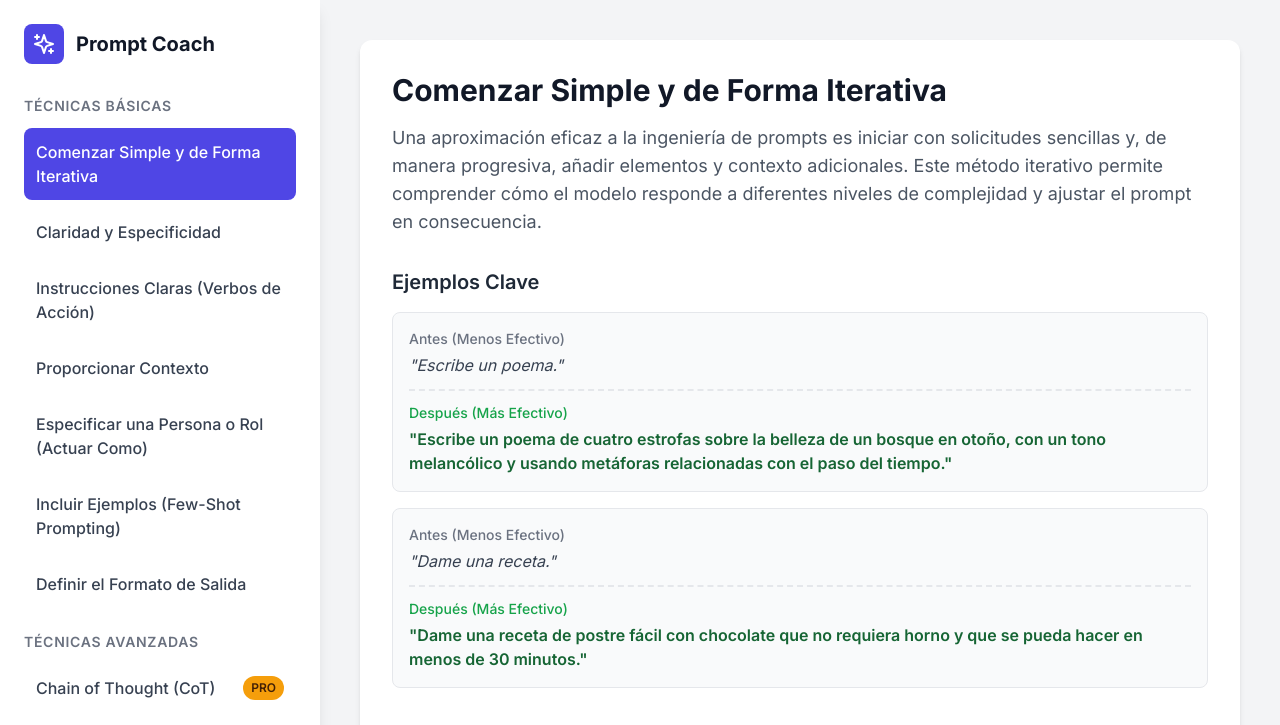
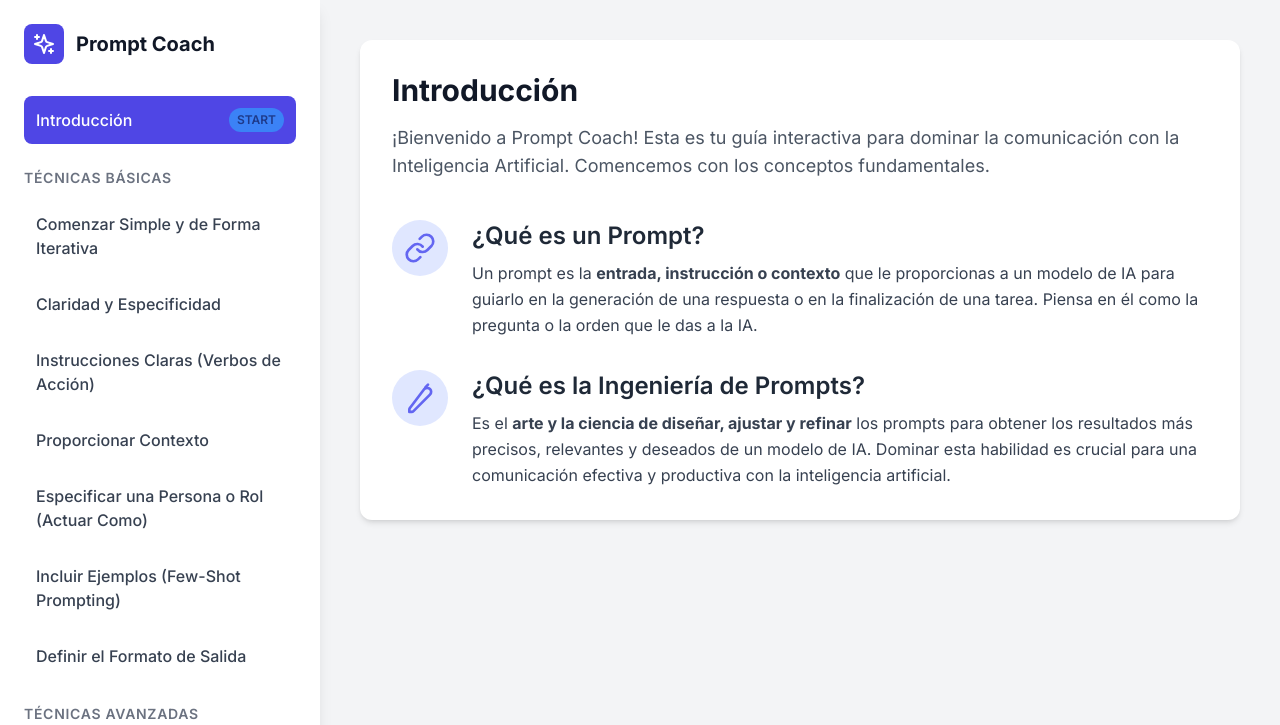
Before and after one commit to cesarmanuelmx/PromptingCoach, a website: page index.html in a window 1280 px wide. Shown: the top 725 px of the page. Drawn offline with nearby package versions, Linux system fonts and the light colour scheme.

Commit message:
Add files via upload

```diff
--- a/index.html
+++ b/index.html
@@ -25,6 +25,10 @@
         .error-badge {
             background-color: #ef4444;
             color: #7f1d1d;
+        }
+        .info-badge {
+            background-color: #3b82f6;
+            color: #1e3a8a;
         }
         .loader {
             border-top-color: #4f46e5;
@@ -56,11 +60,12 @@
                 <h1 class="text-xl font-bold text-gray-900">Prompt Coach</h1>
             </div>
             <nav id="technique-nav">
-                <h2 class="text-sm font-semibold text-gray-500 uppercase tracking-wider mb-3">Técnicas Básicas</h2>
+                <ul class="space-y-2" id="intro-nav"></ul>
+                <h2 class="text-sm font-semibold text-gray-500 uppercase tracking-wider mt-6 mb-3">Técnicas Básicas</h2>
                 <ul class="space-y-2" id="basic-techniques"></ul>
                 <h2 class="text-sm font-semibold text-gray-500 uppercase tracking-wider mt-6 mb-3">Técnicas Avanzadas</h2>
                 <ul class="space-y-2" id="advanced-techniques"></ul>
-                <h2 class="text-sm font-semibold text-gray-500 uppercase tracking-wider mt-6 mb-3">Errores Comunes</h2>
+                <h2 class="text-sm font-semibold text-gray-500 uppercase tracking-wider mt-6 mb-3">Guías Adicionales</h2>
                 <ul class="space-y-2" id="common-errors-nav"></ul>
             </nav>
         </aside>
@@ -74,9 +79,26 @@
     </div>
 
     <script type="module">
-        // Datos extraídos de la guía proporcionada
+        // --- DATA OBJECTS ---
+        const introductionData = {
+            id: "introduction",
+            title: "Introducción",
+            welcomeMessage: "¡Bienvenido a Prompt Coach! Esta es tu guía interactiva para dominar la comunicación con la Inteligencia Artificial. Comencemos con los conceptos fundamentales.",
+            sections: [
+                {
+                    title: "¿Qué es un Prompt?",
+                    content: "Un prompt es la <strong>entrada, instrucción o contexto</strong> que le proporcionas a un modelo de IA para guiarlo en la generación de una respuesta o en la finalización de una tarea. Piensa en él como la pregunta o la orden que le das a la IA.",
+                    icon: `<svg xmlns="http://www.w3.org/2000/svg" width="24" height="24" viewBox="0 0 24 24" fill="none" stroke="currentColor" stroke-width="2" stroke-linecap="round" stroke-linejoin="round" class="w-8 h-8 text-indigo-500"><path d="M10 13a5 5 0 0 0 7.54.54l3-3a5 5 0 0 0-7.07-7.07l-1.72 1.72"/><path d="M14 11a5 5 0 0 0-7.54-.54l-3 3a5 5 0 0 0 7.07 7.07l1.72-1.72"/></svg>`
+                },
+                {
+                    title: "¿Qué es la Ingeniería de Prompts?",
+                    content: "Es el <strong>arte y la ciencia de diseñar, ajustar y refinar</strong> los prompts para obtener los resultados más precisos, relevantes y deseados de un modelo de IA. Dominar esta habilidad es crucial para una comunicación efectiva y productiva con la inteligencia artificial.",
+                    icon: `<svg xmlns="http://www.w3.org/2000/svg" width="24" height="24" viewBox="0 0 24 24" fill="none" stroke="currentColor" stroke-width="2" stroke-linecap="round" stroke-linejoin="round" class="w-8 h-8 text-indigo-500"><path d="M15.232 5.232a3 3 0 0 1 4.243 4.243L7.121 21.828a2 2 0 0 1-1.414.586H4v-1.707a2 2 0 0 1 .586-1.414z"/><path d="m18 2-2 2"/></svg>`
+                }
+            ]
+        };
+
         const techniques = {
-            // Técnicas Básicas
             "start-simple": { name: "Comenzar Simple y de Forma Iterativa", category: "basic", explanation: "Una aproximación eficaz a la ingeniería de prompts es iniciar con solicitudes sencillas y, de manera progresiva, añadir elementos y contexto adicionales. Este método iterativo permite comprender cómo el modelo responde a diferentes niveles de complejidad y ajustar el prompt en consecuencia.", examples: [ { before: "Escribe un poema.", after: "Escribe un poema de cuatro estrofas sobre la belleza de un bosque en otoño, con un tono melancólico y usando metáforas relacionadas con el paso del tiempo." }, { before: "Dame una receta.", after: "Dame una receta de postre fácil con chocolate que no requiera horno y que se pueda hacer en menos de 30 minutos." } ], practicePrompt: "Escribe una idea de negocio." },
             "clarity-specificity": { name: "Claridad y Especificidad", category: "basic", explanation: "La claridad y la especificidad son pilares fundamentales. Cuanto más descriptivo y detallado sea el prompt, mayores serán las probabilidades de obtener resultados de alta calidad. Es crucial evitar descripciones imprecisas.", examples: [ { before: "Escribe sobre historia.", after: "Escribe un ensayo de 500 palabras sobre las causas y consecuencias de la Revolución Francesa, dirigido a estudiantes universitarios de primer año." }, { before: "Dame ideas para una cena.", after: "Sugiere 3 ideas para una cena saludable y rápida (menos de 30 minutos) para una persona vegetariana, con ingredientes comunes." } ], practicePrompt: "Resume un libro." },
             "action-verbs": { name: "Instrucciones Claras (Verbos de Acción)", category: "basic", explanation: "El uso de verbos de acción específicos es una técnica poderosa para indicar al modelo la tarea exacta que debe realizar. Verbos como 'Escribe', 'Clasifica', 'Resume', 'Traduce' proporcionan una dirección inequívoca.", examples: [ { before: "Información sobre el calentamiento global.", after: "Explica las causas y consecuencias del calentamiento global." }, { before: "Ayúdame con mi lista de tareas.", after: "Clasifica las siguientes tareas por prioridad: [lista de tareas]." } ], practicePrompt: "Quiero un texto sobre la historia de Roma." },
@@ -84,7 +106,6 @@
             "act-as": { name: "Especificar una Persona o Rol (Actuar Como)", category: "basic", explanation: "Pedirle a la IA que 'actúe como' una persona específica (un chef, un asesor financiero, un historiador) alinea sus respuestas con una perspectiva o área de experiencia particular, ajustando su tono y estilo.", examples: [ { before: "Describe el Coliseo.", after: "Actúa como un guía turístico de la antigua Roma y describe un día típico en el Coliseo." }, { before: "Explica cómo invertir.", after: "Actúa como un asesor financiero y explica los conceptos básicos de la inversión en bolsa para un principiante." } ], practicePrompt: "Explica la Revolución Francesa." },
             "few-shot": { name: "Incluir Ejemplos (Few-Shot Prompting)", category: "basic", explanation: "Proporcionar ejemplos de entrada-salida dentro del prompt guía a la IA hacia respuestas más acertadas y en formatos específicos. El modelo aprende del patrón y lo aplica a la nueva solicitud.", examples: [ { before: "Texto: Me encanta este día. Sentimiento:", after: "Texto: Me encanta este día. Sentimiento: Positivo\nTexto: ¡Qué gran noticia! Sentimiento:" }, { before: "Traduce 'hola'.", after: "Inglés: Hello, Español: Hola\nInglés: Goodbye, Español: Adiós\nInglés: Thank you, Español:" } ], practicePrompt: "Clasifica este animal: León." },
             "output-format": { name: "Definir el Formato de Salida", category: "basic", explanation: "Indicar cómo se desea que se presente la respuesta es crucial. Los formatos pueden ser listas, párrafos, tablas, JSON, etc. Esto ayuda al modelo a estructurar su respuesta de manera organizada.", examples: [ { before: "Dame los beneficios de la meditación.", after: "Genera una lista numerada de los 5 beneficios principales de la meditación diaria." }, { before: "Compara Python y Java.", after: "Crea una tabla comparativa entre Python y Java, incluyendo columnas para 'Curva de Aprendizaje', 'Rendimiento' y 'Usos Comunes'." } ], practicePrompt: "Dame las capitales de España, Francia y Alemania." },
-            // Técnicas Avanzadas
             "chain-of-thought": { name: "Chain of Thought (CoT)", category: "advanced", explanation: "Esta técnica guía a la IA para que razone paso a paso antes de dar la respuesta final. Es útil para problemas complejos que requieren lógica o análisis. Una forma simple es añadir 'Pensemos paso a paso' al final del prompt.", examples: [ { before: "Si Juan tiene 5 manzanas y le da 2 a María, y luego compra 3 más, ¿cuántas tiene?", after: "Si Juan tiene 5 manzanas y le da 2 a María, y luego compra 3 más, ¿cuántas manzanas tiene Juan en total? Pensemos paso a paso." }, { before: "¿Cómo funciona una cadena de bloques?", after: "Explica cómo funciona una cadena de bloques desde la creación de un bloque hasta su validación. Pensemos paso a paso." } ], practicePrompt: "Un tren sale de A a 60 km/h. Otro sale de B (a 300 km) una hora después a 80 km/h hacia A. ¿Cuándo se encuentran?" },
             "self-refine": { name: "Self-Refine", category: "advanced", explanation: "Implica pedir a la IA que resuelva un problema, luego critique su propia solución y, finalmente, la resuelva de nuevo considerando la crítica. Es un ciclo de autoevaluación y corrección para mejorar la precisión.", examples: [ { before: "Resuelve (5+3)*2-4.", after: "Resuelve (5+3)*2-4. Luego, revisa tu solución y explica cualquier posible error. Finalmente, proporciona la solución final corregida." }, { before: "Escribe un ensayo sobre la IA.", after: "Escribe un ensayo sobre el impacto de la IA en la sociedad. Después, autocrítica tu ensayo identificando puntos débiles. Finalmente, reescribe el ensayo incorporando las mejoras." } ], practicePrompt: "Genera un plan de negocios para una cafetería." },
             "generated-knowledge": { name: "Generated Knowledge Prompting", category: "advanced", explanation: "Se le pide al modelo que primero genere información o conocimiento relevante sobre la consulta, y luego utilice esa información para formular la respuesta final. Es como una auto-investigación del modelo.", examples: [ { before: "Escribe sobre el espacio.", after: "Genera 5 hechos interesantes sobre el espacio exterior. Luego, escribe un párrafo que incorpore al menos 3 de esos hechos." }, { before: "¿Cómo combatir la deforestación?", after: "Describe las principales causas de la deforestación en la Amazonía. Luego, basándote en esa información, propone 3 soluciones innovadoras." } ], practicePrompt: "Explica la computación cuántica y sus aplicaciones futuras." },
@@ -107,13 +128,30 @@
             ]
         };
 
+        // --- DOM ELEMENTS ---
+        const introNavList = document.getElementById('intro-nav');
         const basicList = document.getElementById('basic-techniques');
         const advancedList = document.getElementById('advanced-techniques');
         const errorsNavList = document.getElementById('common-errors-nav');
         const contentArea = document.getElementById('content-area');
 
+        // --- INITIALIZATION ---
         function init() {
-            // Poblar la barra lateral para las técnicas
+            // Populate intro nav
+            const introListItem = document.createElement('li');
+            const introLink = document.createElement('a');
+            introLink.href = `#${introductionData.id}`;
+            introLink.dataset.key = introductionData.id;
+            introLink.className = 'sidebar-item flex items-center justify-between p-3 rounded-lg text-gray-700 font-medium transition-colors duration-200';
+            introLink.innerHTML = `<span>${introductionData.title}</span><span class="info-badge text-xs font-semibold px-2 py-1 rounded-full">START</span>`;
+            introLink.addEventListener('click', (e) => {
+                e.preventDefault();
+                displayIntroductionSection();
+            });
+            introListItem.appendChild(introLink);
+            introNavList.appendChild(introListItem);
+
+            // Populate techniques nav
             Object.keys(techniques).forEach(key => {
                 const tech = techniques[key];
                 const listItem = document.createElement('li');
@@ -122,46 +160,55 @@
                 link.dataset.key = key;
                 link.className = 'sidebar-item flex items-center justify-between p-3 rounded-lg text-gray-700 font-medium transition-colors duration-200';
                 link.innerHTML = `<span>${tech.name}</span>` + (tech.category === 'advanced' ? `<span class="pro-badge text-xs font-semibold px-2 py-1 rounded-full">PRO</span>` : '');
-
-                link.addEventListener('click', (e) => {
-                    e.preventDefault();
-                    displayTechnique(key);
-                });
-
+                link.addEventListener('click', (e) => { e.preventDefault(); displayTechnique(key); });
                 listItem.appendChild(link);
-                if (tech.category === 'basic') {
-                    basicList.appendChild(listItem);
-                } else {
-                    advancedList.appendChild(listItem);
-                }
+                if (tech.category === 'basic') basicList.appendChild(listItem);
+                else advancedList.appendChild(listItem);
             });
 
-            // Poblar la barra lateral para los errores comunes
+            // Populate common errors nav
             const errorListItem = document.createElement('li');
             const errorLink = document.createElement('a');
             errorLink.href = `#${commonErrorsData.id}`;
             errorLink.dataset.key = commonErrorsData.id;
             errorLink.className = 'sidebar-item flex items-center justify-between p-3 rounded-lg text-gray-700 font-medium transition-colors duration-200';
             errorLink.innerHTML = `<span>${commonErrorsData.title}</span><span class="error-badge text-xs font-semibold px-2 py-1 rounded-full">INFO</span>`;
-            errorLink.addEventListener('click', (e) => {
-                e.preventDefault();
-                displayErrorSection();
-            });
+            errorLink.addEventListener('click', (e) => { e.preventDefault(); displayErrorSection(); });
             errorListItem.appendChild(errorLink);
             errorsNavList.appendChild(errorListItem);
 
-
-            // Mostrar la primera técnica por defecto
-            const firstKey = Object.keys(techniques)[0];
-            displayTechnique(firstKey);
+            // Display introduction by default
+            displayIntroductionSection();
         }
 
+        // --- DISPLAY FUNCTIONS ---
         function updateActiveSidebar(key) {
              document.querySelectorAll('.sidebar-item').forEach(item => item.classList.remove('active'));
              const activeItem = document.querySelector(`[data-key="${key}"]`);
-             if (activeItem) {
-                activeItem.classList.add('active');
-             }
+             if (activeItem) activeItem.classList.add('active');
+        }
+
+        function displayIntroductionSection() {
+            updateActiveSidebar(introductionData.id);
+            contentArea.innerHTML = `
+                <div class="bg-white p-8 rounded-xl shadow-md transition-all duration-500 animate-fade-in">
+                    <h2 class="text-3xl font-bold text-gray-900 mb-4">${introductionData.title}</h2>
+                    <p class="text-gray-600 mb-10 text-lg">${introductionData.welcomeMessage}</p>
+                    <div class="space-y-8">
+                        ${introductionData.sections.map(section => `
+                            <div class="flex items-start gap-6">
+                                <div class="flex-shrink-0 bg-indigo-100 p-3 rounded-full">
+                                    ${section.icon}
+                                </div>
+                                <div>
+                                    <h3 class="text-2xl font-semibold text-gray-800 mb-2">${section.title}</h3>
+                                    <p class="text-gray-700 leading-relaxed">${section.content}</p>
+                                </div>
+                            </div>
+                        `).join('')}
+                    </div>
+                </div>
+            `;
         }
 
         function displayErrorSection() {
@@ -173,22 +220,18 @@
                         <span class="error-badge text-sm font-semibold px-3 py-1 rounded-full">IMPORTANTE</span>
                     </div>
                     <p class="text-gray-600 mb-8 text-lg">${commonErrorsData.explanation}</p>
-
                     <div class="space-y-6">
                         ${commonErrorsData.errors.map(error => `
                             <div class="bg-red-50 p-6 rounded-lg border border-red-200">
                                 <h3 class="text-xl font-semibold text-red-800 mb-2">${error.name}</h3>
                                 <p class="text-gray-700 mb-4">${error.description}</p>
-                                <div class="bg-white p-3 rounded border border-gray-200 text-sm">
-                                    ${error.example}
-                                </div>
+                                <div class="bg-white p-3 rounded border border-gray-200 text-sm">${error.example}</div>
                             </div>
                         `).join('')}
                     </div>
                 </div>
             `;
         }
-
 
         function displayTechnique(key) {
             updateActiveSidebar(key);
@@ -197,7 +240,6 @@
                 contentArea.innerHTML = `<p class="text-red-500">Técnica no encontrada.</p>`;
                 return;
             }
-
             contentArea.innerHTML = `
                 <div class="bg-white p-8 rounded-xl shadow-md transition-all duration-500 animate-fade-in">
                     <div class="flex items-center justify-between mb-4">
@@ -205,7 +247,6 @@
                         ${tech.category === 'advanced' ? '<span class="pro-badge text-sm font-semibold px-3 py-1 rounded-full">TÉCNICA AVANZADA</span>' : ''}
                     </div>
                     <p class="text-gray-600 mb-8 text-lg">${tech.explanation}</p>
-
                     <div class="mb-10">
                         <h3 class="text-xl font-semibold text-gray-800 mb-4">Ejemplos Clave</h3>
                         <div class="space-y-4">
@@ -220,7 +261,6 @@
                             `).join('')}
                         </div>
                     </div>
-
                     <div>
                         <h3 class="text-xl font-semibold text-gray-800 mb-4">¡Pruébalo tú mismo!</h3>
                         <div class="bg-indigo-50 p-6 rounded-xl border border-indigo-200">
@@ -235,10 +275,10 @@
                     </div>
                 </div>
             `;
-
             document.getElementById('coach-button').addEventListener('click', () => getFeedback(key));
         }
 
+        // --- API CALL ---
         async function getFeedback(key) {
             const tech = techniques[key];
             const userInput = document.getElementById('practice-input').value;
@@ -276,7 +316,6 @@
             `;
 
             try {
-                // ¡CAMBIO IMPORTANTE! Esta llamada es para la función serverless de Netlify.
                 const response = await fetch('/.netlify/functions/getFeedback', {
                     method: 'POST',
                     headers: { 'Content-Type': 'application/json' },
```
